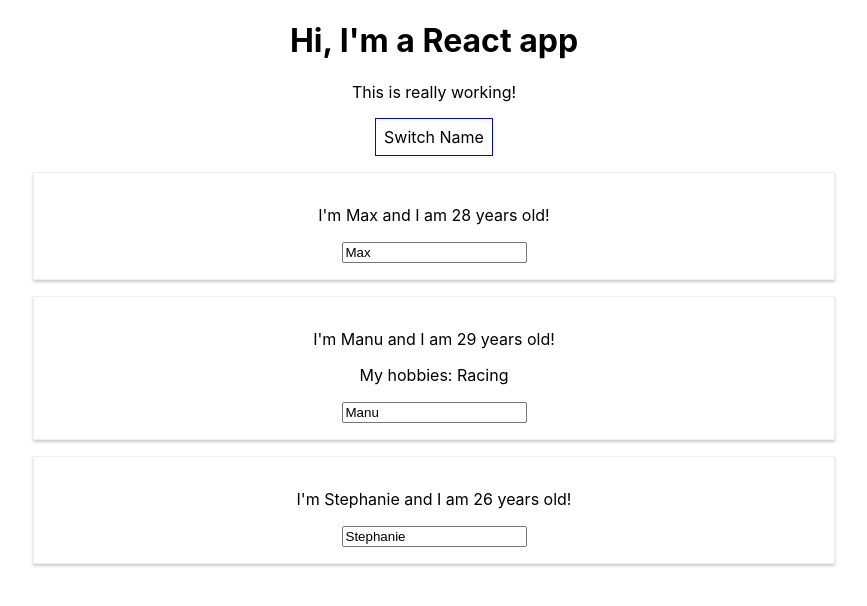
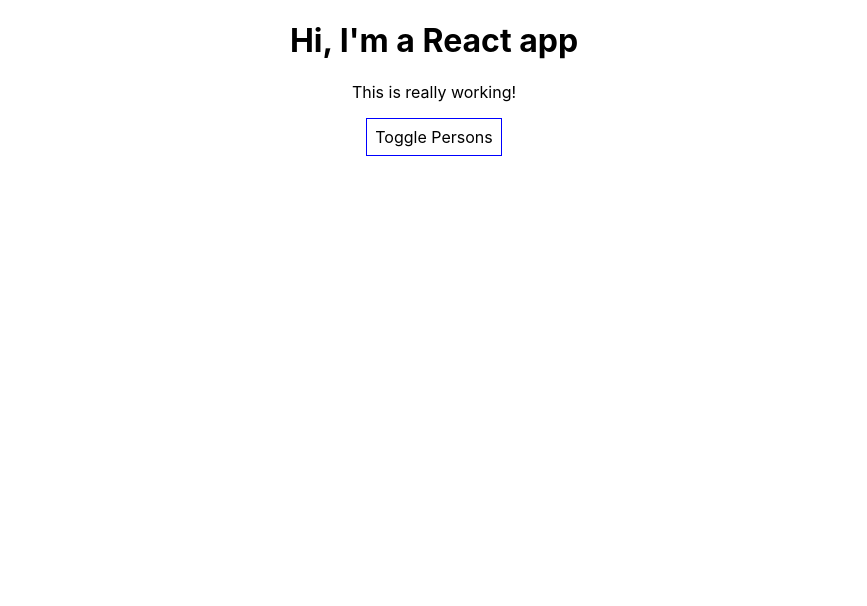
Before and after one commit to lahirutennakoon/react-tutorial, a React (Create React App) app: page / in a window 1280 px wide. Shown: the top 606 px of the page, without its empty margins (206-1073 px from the left). Built offline with nearby package versions, Linux system fonts and the light colour scheme.

Commit message:
Rendering content conditionally (using ternary operator).

```diff
--- a/src/App.js
+++ b/src/App.js
@@ -56,6 +56,7 @@ class App extends Component{
       { name: "Stephanie", age: 26 },
     ],
     otherState: "some other value",
+    showPersons: false,
   };
 
   switchNameHandler = (newName) => {
@@ -78,6 +79,13 @@ class App extends Component{
     })
   }
 
+  togglePersonsHandler = () => {
+    const doesShow = this.state.showPersons;
+    this.setState({
+      showPersons: !doesShow,
+    });
+  }
+
   render() {
     const style = {
       backgroundColor: "white",
@@ -91,10 +99,15 @@ class App extends Component{
         <h1> Hi, I'm a React app </h1>
         <p> This is really working!</p>
         {/*Inefficient*/}
+        {/*<button
+          style={style}
+          onClick={() => this.switchNameHandler("Maximilian!!")}>Switch Name</button>*/}
         <button
           style={style}
-          onClick={() => this.switchNameHandler("Maximilian!!")}>Switch Name</button>
+          onClick={this.togglePersonsHandler}>Toggle Persons</button>
 
+        {this.state.showPersons ?
+          <div>
             <Person
               name={this.state.persons[0].name}
               age={this.state.persons[0].age}/>
@@ -107,6 +120,8 @@ class App extends Component{
             <Person
               name={this.state.persons[2].name}
               age={this.state.persons[2].age}/>
+          </div> : null
+        }
       </div>
     );
   }
```
Lines whose indentation alone changed are shown as unchanged.
